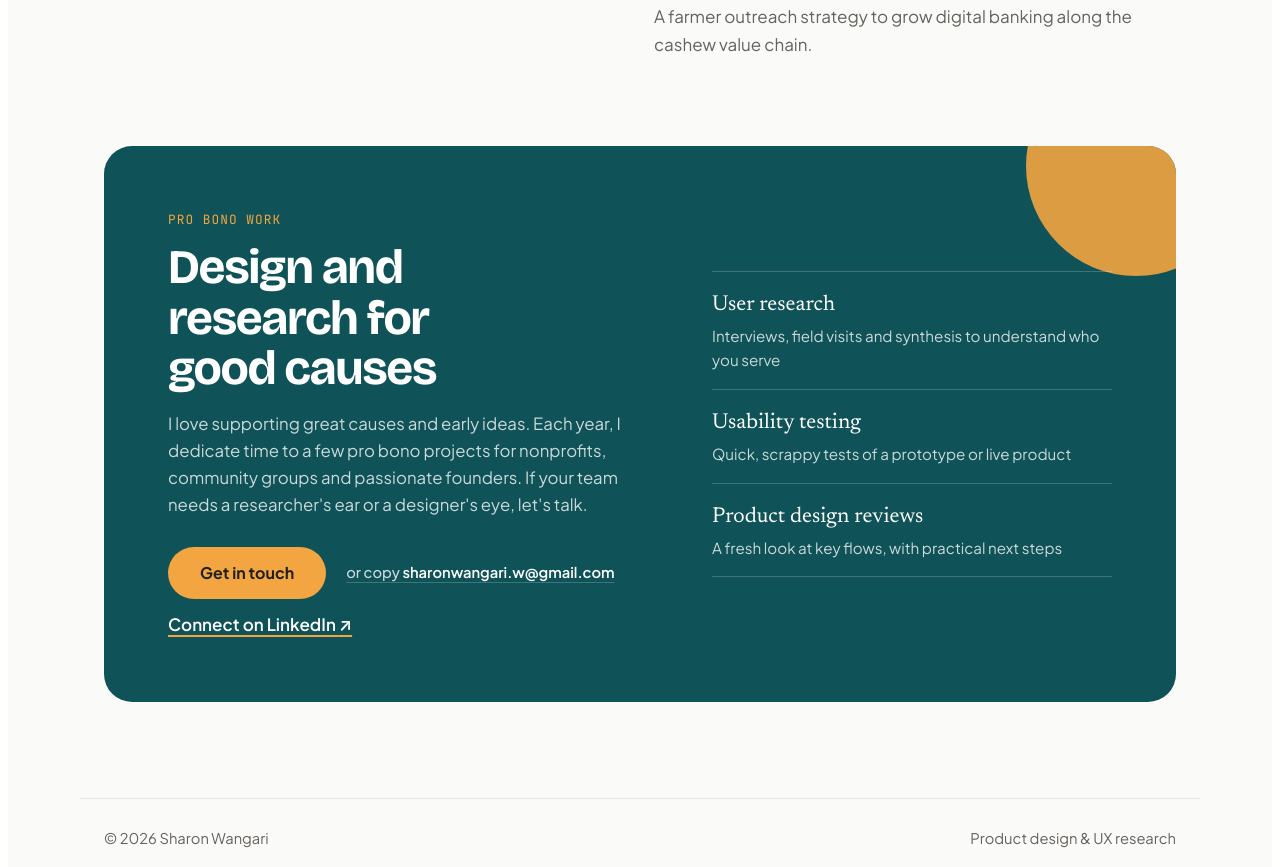
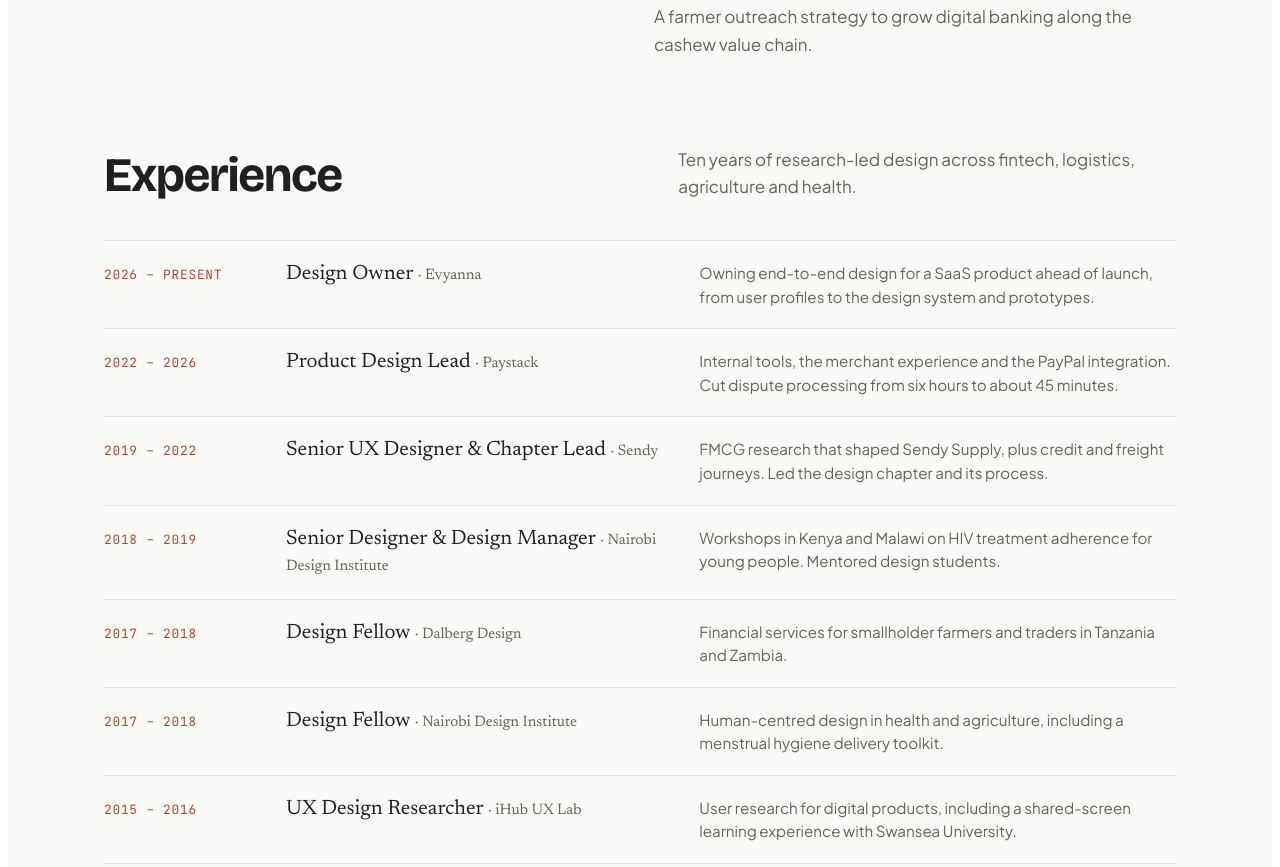
Before and after one commit to elijahmbaru/sharon_portfolio, a plain HTML site: page index.html in a window 1280 px wide. Shown: the part 4493-5360 px from the top of the page. Drawn offline with nearby package versions, Linux system fonts and the light colour scheme.

Commit message:
Update portfolio website
Co-Authored-By: Claude Sonnet 5.5 <noreply@anthropic.com>

```diff
--- a/index.html
+++ b/index.html
@@ -334,6 +334,18 @@ a.tile:hover .tile-img > .art { transform: scale(1.03); }
 .fn-tags { font-family: "Caveat", "Segoe Print", cursive; font-size: 1.6rem; color: var(--muted); }
 @media (min-width: 1040px) { .fn .actions { justify-content: flex-start; padding-left: calc(9% + 40px); } }
 
+/* Experience: brief career timeline after Selected work */
+.xp { background: var(--surface); }
+.xp .wrap { padding-block: 0 clamp(56px, 8vw, 96px); }
+.xp-list { list-style: none; margin: 0; padding: 0; border-top: 1.5px solid var(--line); }
+.xp-row { display: grid; gap: 4px 32px; padding: 20px 0; border-bottom: 1.5px solid var(--line); }
+@media (min-width: 820px) { .xp-row { grid-template-columns: 150px minmax(0, 1fr) minmax(0, 1.25fr); align-items: baseline; } }
+.xp-when { font-family: var(--mono); font-size: .8rem; letter-spacing: .06em; color: var(--primary); font-variant-numeric: tabular-nums; }
+.xp-role { font-family: var(--serif); font-size: 1.3rem; line-height: 1.25; color: var(--fg); }
+.xp-role span { display: block; font-family: inherit; font-size: .95rem; color: var(--muted); }
+@media (min-width: 820px) { .xp-role span { display: inline; } .xp-role span::before { content: " · "; } }
+.xp-what { margin: 0; font-size: .95rem; line-height: 1.55; color: var(--muted); }
+
 /* Footer */
 footer { background: var(--surface); }
 footer .wrap { border-top: 1px solid var(--line); padding-block: 28px 36px; display: flex; flex-wrap: wrap; justify-content: space-between; gap: 12px; color: var(--muted); font-size: 0.92rem; }
@@ -526,6 +538,23 @@ footer .wrap { border-top: 1px solid var(--line); padding-block: 28px 36px; disp
       </div>
     </div>
   </section>
+  <section class="xp" id="experience" aria-labelledby="xp-title">
+    <div class="wrap">
+      <div class="section-head">
+        <h2 id="xp-title">Experience</h2>
+        <p>Ten years of research-led design across fintech, logistics, agriculture and health.</p>
+      </div>
+      <ol class="xp-list">
+        <li class="xp-row"><span class="xp-when">2026 – PRESENT</span><span class="xp-role">Design Owner <span>Evyanna</span></span><p class="xp-what">Owning end-to-end design for a SaaS product ahead of launch, from user profiles to the design system and prototypes.</p></li>
+        <li class="xp-row"><span class="xp-when">2022 – 2026</span><span class="xp-role">Product Design Lead <span>Paystack</span></span><p class="xp-what">Internal tools, the merchant experience and the PayPal integration. Cut dispute processing from six hours to about 45 minutes.</p></li>
+        <li class="xp-row"><span class="xp-when">2019 – 2022</span><span class="xp-role">Senior UX Designer &amp; Chapter Lead <span>Sendy</span></span><p class="xp-what">FMCG research that shaped Sendy Supply, plus credit and freight journeys. Led the design chapter and its process.</p></li>
+        <li class="xp-row"><span class="xp-when">2018 – 2019</span><span class="xp-role">Senior Designer &amp; Design Manager <span>Nairobi Design Institute</span></span><p class="xp-what">Workshops in Kenya and Malawi on HIV treatment adherence for young people. Mentored design students.</p></li>
+        <li class="xp-row"><span class="xp-when">2017 – 2018</span><span class="xp-role">Design Fellow <span>Dalberg Design</span></span><p class="xp-what">Financial services for smallholder farmers and traders in Tanzania and Zambia.</p></li>
+        <li class="xp-row"><span class="xp-when">2017 – 2018</span><span class="xp-role">Design Fellow <span>Nairobi Design Institute</span></span><p class="xp-what">Human-centred design in health and agriculture, including a menstrual hygiene delivery toolkit.</p></li>
+        <li class="xp-row"><span class="xp-when">2015 – 2016</span><span class="xp-role">UX Design Researcher <span>iHub UX Lab</span></span><p class="xp-what">User research for digital products, including a shared-screen learning experience with Swansea University.</p></li>
+      </ol>
+    </div>
+  </section>
   <section class="probono" id="contact" aria-labelledby="pb-title">
     <div class="wrap">
       <div class="pb-card">
```
